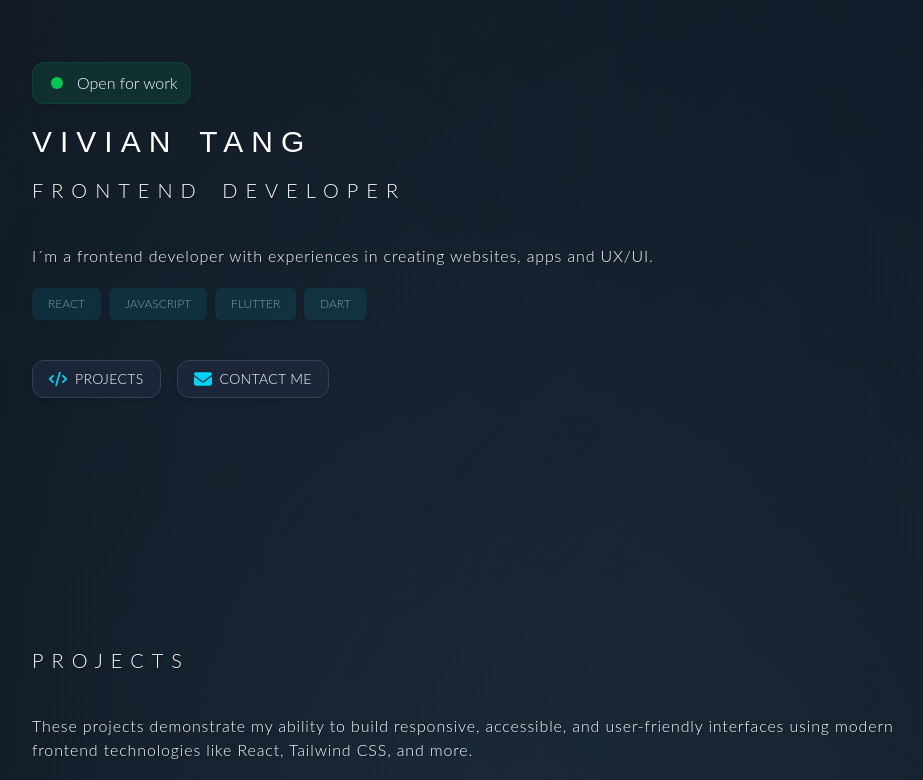
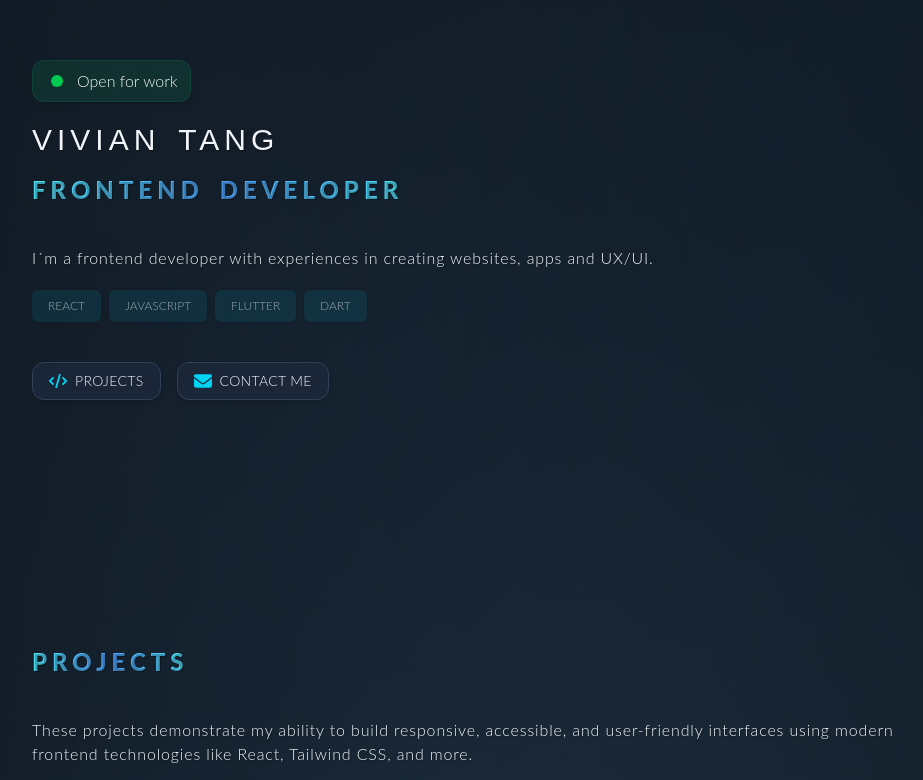
Before and after one commit to viviantangdev/portfolio, a React (Vite) app: page / in a window 1280 px wide. Shown: the part 170-950 px from the top of the page, without its empty margins (160-1083 px from the left). Built offline with nearby package versions, Linux system fonts and the light colour scheme; grey boxes are pictures that could not be loaded.

Commit message:
style(text)

```diff
--- a/src/components/LinkItem.jsx
+++ b/src/components/LinkItem.jsx
@@ -4,7 +4,7 @@ export const LinkItem = ({ icon, label, href }) => {
       href={href}
       target='_blank'
       rel='noopener noreferrer'
-      className='cursor-pointer transform hover:scale-[1.03] inline-flex items-center gap-2 px-4 py-2 rounded-xl border border-slate-700 bg-slate-800/80 text-white text-sm font-light uppercase backdrop-blur-md shadow-md transition-all duration-300 group hover:bg-slate-700/70 hover:shadow-lg hover:border-slate-600 opacity-0 animate-fade-up [animation-delay:1.1s]'
+      className='cursor-pointer transform hover:scale-[1.03] inline-flex items-center gap-2 px-4 py-2 rounded-xl border border-slate-700 bg-slate-800/80 text-sm font-light uppercase backdrop-blur-md shadow-md transition-all duration-300 group hover:bg-slate-700/70 hover:shadow-lg hover:border-slate-600 opacity-0 animate-fade-up [animation-delay:1.1s]'
     >
       <span className='text-lg text-cyan-400 transition-all duration-300 group-hover:scale-110 group-hover:text-cyan-300 group-hover:drop-shadow-[0_0_6px_#22d3ee]'>
         {icon}
--- a/src/components/ProjectCard.jsx
+++ b/src/components/ProjectCard.jsx
@@ -15,7 +15,7 @@ export const ProjectCard = ({
   return (
     <article
       className={`min-h-[300px] bg-[#1a2233]/80
-backdrop-blur-md border border-[#2b2f4a] rounded-lg overflow-hidden shadow-lg hover:shadow-xl transition-shadow duration-300 ease-in-out text-white flex flex-col ${className}`}
+backdrop-blur-md border border-[#2b2f4a] rounded-lg overflow-hidden shadow-lg hover:shadow-xl transition-shadow duration-300 ease-in-out  flex flex-col ${className}`}
     >
       <img
         src={imageUrl}
@@ -28,7 +28,7 @@ backdrop-blur-md border border-[#2b2f4a] rounded-lg overflow-hidden shadow-lg ho
           {title}
         </h3>
 
-        <p className='text-sm text-gray-300 flex-grow'>{description}</p>
+        <p className='text-sm flex-grow'>{description}</p>
 
         <div className='flex flex-wrap gap-2 mt-4'>
           {tecStack.map((tech, index) => (
--- a/src/components/SocialButton.jsx
+++ b/src/components/SocialButton.jsx
@@ -7,7 +7,7 @@ export const SocialButton = ({ href, label, icon }) => {
       aria-label={label}
       target='_blank'
       rel='noopener noreferrer'
-      className='inline-flex items-center gap-2 px-4 py-2 text-white transition-colors duration-200 bg-black rounded hover:bg-gray-800'
+      className='inline-flex items-center gap-2 px-4 py-2  transition-colors duration-200 bg-black rounded hover:bg-gray-800'
     >
       {icon}
     </a>
--- a/src/components/Tag.jsx
+++ b/src/components/Tag.jsx
@@ -1,6 +1,6 @@
 export const Tag = ({ label }) => {
   return (
-    <div className='animate-fade-in opacity-0 [animation-delay:1.3s] backdrop-blur-md bg-cyan-400/10 text-white/50 font-light shadow-sm duration-300 uppercase text-xs px-4 py-2 rounded-md'>
+    <div className='animate-fade-in opacity-0 [animation-delay:1.3s] backdrop-blur-md bg-cyan-400/10 text-slate-100/60 font-light shadow-sm duration-300 uppercase text-xs px-4 py-2 rounded-md'>
       {label}
     </div>
   );
--- a/src/components/WorkStatusButton.jsx
+++ b/src/components/WorkStatusButton.jsx
@@ -4,7 +4,7 @@ export const WorkStatusButton = () => {
   /* Fancy Open for Work Button */
   return (
     <div className='flex justify-center animate-fade-in opacity-0 [animation-delay:1.1s]'>
-      <button className='flex items-center gap-5 px-3 py-2 font-light text-white duration-300 border shadow-md backdrop-blur-md border-green-400/10 bg-green-400/10 rounded-xl'>
+      <button className='flex items-center gap-5 px-3 py-2 font-light  duration-300 border shadow-md backdrop-blur-md border-green-400/10 bg-green-400/10 rounded-xl'>
         {/* Pulsing Dot */}
         <span className='relative w-3 h-3'>
           <span className='absolute inline-flex w-full h-full bg-green-500 rounded-full opacity-75 animate-ping'></span>
--- a/src/index.css
+++ b/src/index.css
@@ -33,7 +33,7 @@
 }
 
 body {
-  @apply m-0 p-0 text-white text-base;
+  @apply m-0 p-0 text-slate-100 text-base;
   font-family: 'Lato', sans-serif;
 
   background-color: #070d13;
@@ -60,8 +60,9 @@ p {
 
 h1,
 h2 {
+  @apply tracking-wider ;
   text-transform: uppercase;
-  letter-spacing: 8px;
+  letter-spacing: 5px;
   word-spacing: 5px;
   margin: 0;
 }
@@ -73,5 +74,5 @@ h1 {
 
 h2 {
   font-family: 'Lato', sans-serif;
-  @apply text-xl font-light mt-4;
+  @apply text-2xl font-extrabold mt-4;
 }
--- a/src/pages/Home.jsx
+++ b/src/pages/Home.jsx
@@ -10,7 +10,8 @@ const Home = () => {
       <h1 className='text-shadow animate-fade-up opacity-0 [animation-delay:0.1s]'>
         Vivian Tang
       </h1>
-      <h2 className='text-shadow animate-fade-up opacity-0 [animation-delay:0.1s]'>
+      <h2   className="text-3xl uppercase tracking-widest text-transparent bg-clip-text bg-gradient-to-r from-cyan-300 via-blue-400 to-cyan-300 animate-gradient-x text-shadow animate-fade-up opacity-0 [animation-delay:0.1s]"
+>
         Frontend developer
       </h2>
       <p className='text-shadow animate-fade-up mt-10 opacity-0 [animation-delay:0.7s]'>
--- a/src/pages/Projects.jsx
+++ b/src/pages/Projects.jsx
@@ -61,7 +61,7 @@ const Projects = () => {
       }`}
     >
       <h2
-        className={`text-shadow transition-all duration-700 transform ${
+        className={` text-transparent bg-clip-text bg-gradient-to-r from-cyan-300 via-blue-400 to-cyan-300 animate-gradient-x text-shadow text-shadow transition-all duration-700 transform ${
           isInView
             ? 'animate-fade-in [animation-delay:0.1s] opacity-100'
             : 'opacity-0'
```
